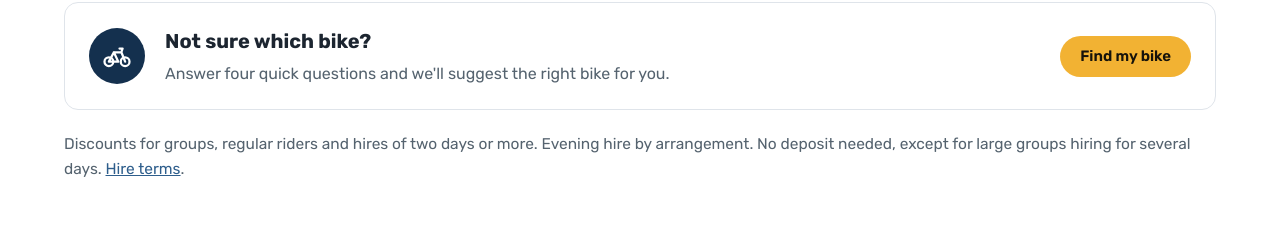
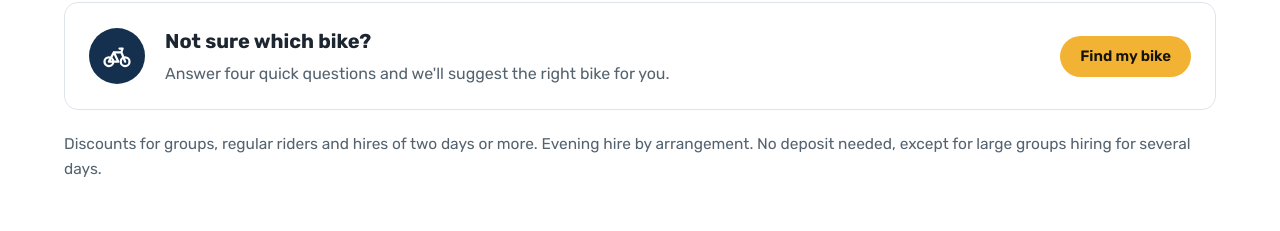
Before and after one commit to tomwilliams92-hue/llanberis-website-preview, a plain HTML site: page index.html in a window 1280 px wide. Shown: the part 2320-2551 px from the top of the page. Drawn offline with Linux system fonts and the light colour scheme.

Commit message:
Preview: no hire terms link mid-page (noindex)

```diff
--- a/index.html
+++ b/index.html
@@ -79,7 +79,7 @@
   <article class="bike"><div class="bike-ph"><img width="1000" height="667" src="img/bike-trailer.jpg" alt="A bike with a child trailer by the beach" style="object-position:80% 70%" loading="lazy"><svg viewBox="0 0 120 76" class="bicon" aria-hidden="true"><g fill="none" stroke-width="3.4" stroke-linecap="round" stroke-linejoin="round"><path style="stroke:var(--ink)" d="M22,22 H70 Q78,22 78,30 V48 H28 Q22,48 22,42 Z"/><circle style="stroke:var(--ink)" cx="50" cy="56" r="14"/><path style="stroke:var(--ink)" d="M78,40 L110,30 M26,22 L23,4"/></g><path style="fill:var(--acc)" d="M23,4 L40,8 L24,13 Z"/></svg></div><div class="in"><h3>Trailers and tag-alongs</h3><p>Two child trailers, a cargo trailer that's ideal for the dog, and two tag-alongs for younger riders who'd like to pedal.</p><dl class="prices"><div><dt>Each, per day</dt><dd>£10</dd></div></dl></div></article>
  </div>
  <a class="quizcta" href="which-bike.html"><span class="quizcta-ic"><svg viewBox="0 0 24 24" fill="none" stroke="currentColor" stroke-width="1.8" stroke-linecap="round" stroke-linejoin="round" aria-hidden="true"><circle cx="5.5" cy="16.5" r="3.5"/><circle cx="18.5" cy="16.5" r="3.5"/><path d="M5.5 16.5 9.5 9h6l3 7.5M9.5 9l3.5 7.5h-7.5M14 6h2.5l-1 3"/></svg></span><span class="quizcta-t"><b>Not sure which bike?</b><span>Answer four quick questions and we'll suggest the right bike for you.</span></span><span class="btn acc small">Find my bike</span></a>
- <p class="note">Discounts for groups, regular riders and hires of two days or more. Evening hire by arrangement. No deposit needed, except for large groups hiring for several days. <a href="hire-terms.html">Hire terms</a>.</p>
+ <p class="note">Discounts for groups, regular riders and hires of two days or more. Evening hire by arrangement. No deposit needed, except for large groups hiring for several days.</p>
 </div></section>
 
 <section class="ways" id="ways"><div class="wrap">
```
